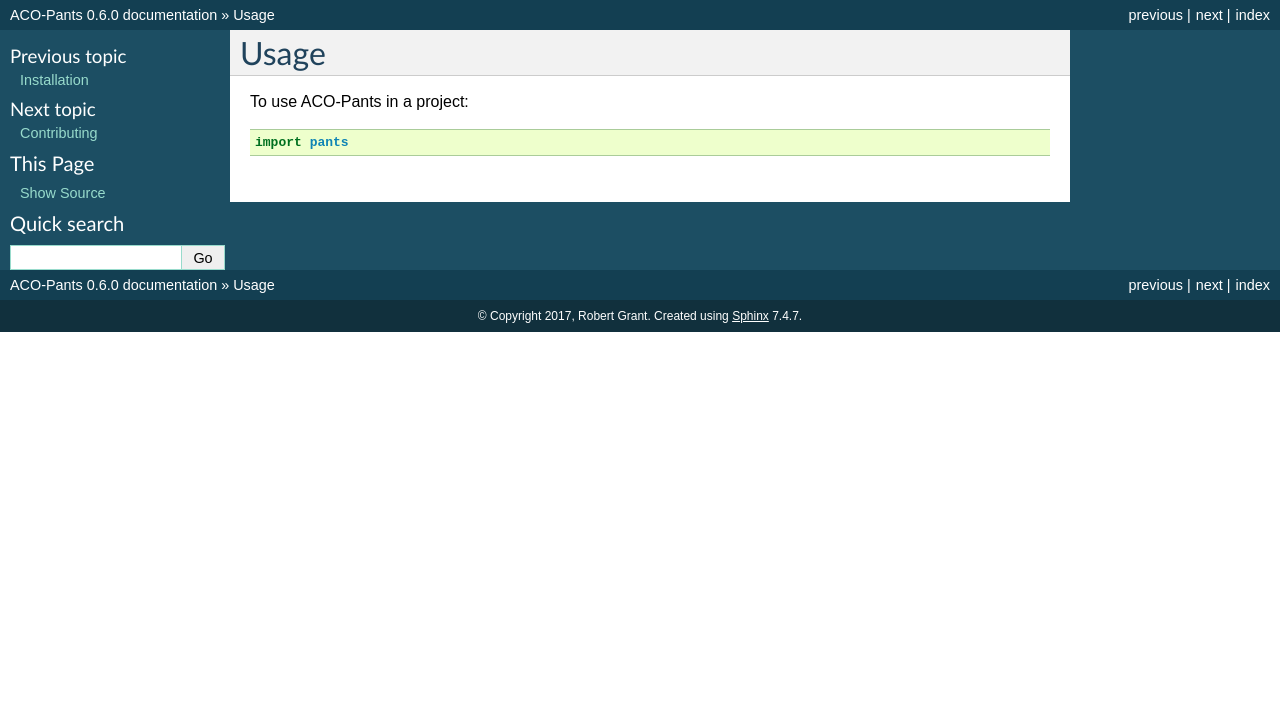
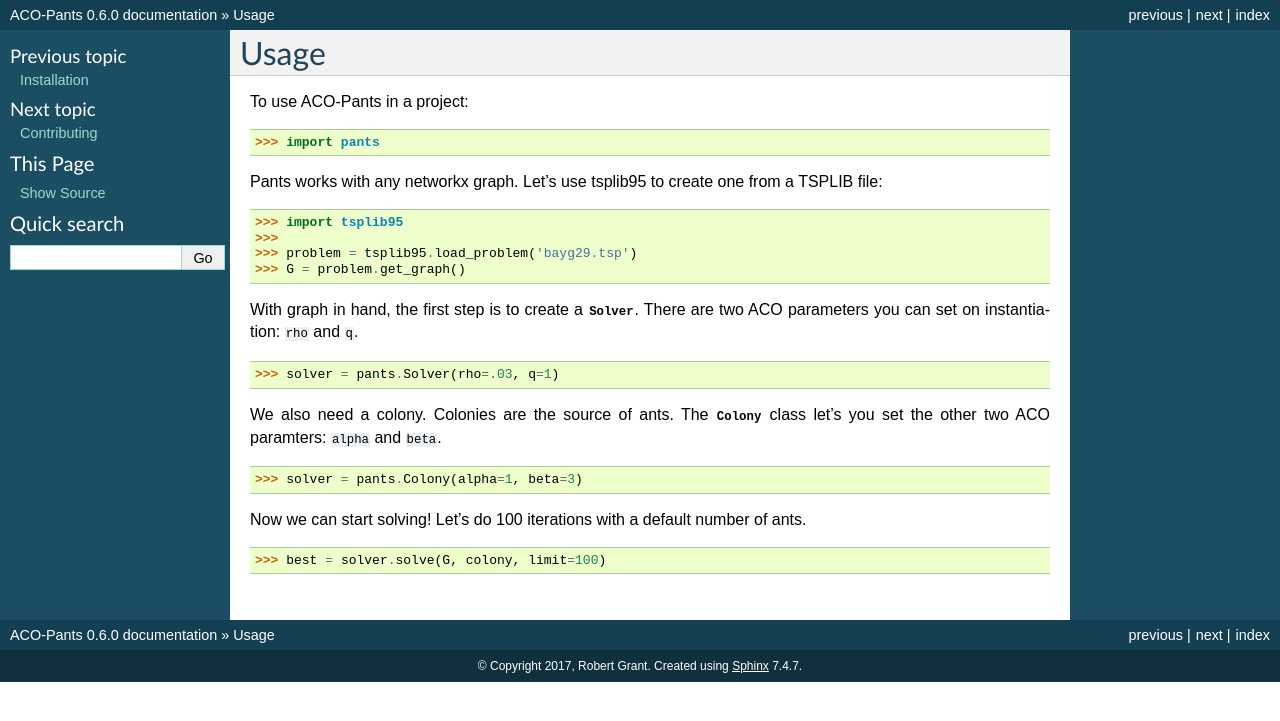
Before and after one commit to rhgrant10/acopy, a Sphinx documentation site: the page built from docs/usage.rst, in a window 1280 px wide. Shown: the top 721 px of the page. Built offline with Sphinx 7.4.7, drawn with Linux system fonts in a browser that asks for light colours; formulas are drawn with MathJax 3; pages that are not in the unit, such as notebooks, are missing from menus.

Commit message:
Start writing docs

```diff
--- a/README.rst
+++ b/README.rst
@@ -12,10 +12,6 @@
 .. image:: https://readthedocs.org/projects/pants/badge/?version=latest
         :target: https://pants.readthedocs.io/en/latest/?badge=latest
         :alt: Documentation Status
-
-.. image:: https://pyup.io/repos/github/rhgrant10/pants/shield.svg
-     :target: https://pyup.io/repos/github/rhgrant10/pants/
-     :alt: Updates
 
 
 Traveling salesman, ant style
--- a/docs/conf.py
+++ b/docs/conf.py
@@ -40,7 +40,7 @@
 
 # Add any Sphinx extension module names here, as strings. They can be
 # extensions coming with Sphinx (named 'sphinx.ext.*') or your custom ones.
-extensions = ['sphinx.ext.autodoc', 'sphinx.ext.viewcode']
+extensions = ['sphinx.ext.autodoc', 'sphinx.ext.viewcode', 'sphinx.ext.imgmath']
 
 # Add any paths that contain templates here, relative to this directory.
 templates_path = ['_templates']
--- a/docs/usage.rst
+++ b/docs/usage.rst
@@ -2,6 +2,35 @@
 Usage
 =====
 
-To use ACO-Pants in a project::
+To use ACO-Pants in a project:
 
-    import pants
+.. code-block:: python
+
+    >>> import pants
+
+Pants works with any networkx graph. Let's use tsplib95 to create one from a TSPLIB file:
+
+.. code-block:: python
+
+    >>> import tsplib95
+    >>>
+    >>> problem = tsplib95.load_problem('bayg29.tsp')
+    >>> G = problem.get_graph()
+
+With graph in hand, the first step is to create a :class:`~Solver`. There are two ACO parameters you can set on instantiation: ``rho`` and ``q``.
+
+.. code-block:: python
+
+    >>> solver = pants.Solver(rho=.03, q=1)
+
+We also need a colony. Colonies are the source of ants. The :class:`~Colony` class let's you set the other two ACO paramters: ``alpha`` and ``beta``.
+
+.. code-block:: python
+
+    >>> solver = pants.Colony(alpha=1, beta=3)
+
+Now we can start solving! Let's do 100 iterations with a default number of ants.
+
+.. code-block:: python
+
+    >>> best = solver.solve(G, colony, limit=100)
--- a/pants/__init__.py
+++ b/pants/__init__.py
@@ -30,6 +30,11 @@
 .. moduleauthor:: Robert Grant <rhgrant10@gmail.com>
 
 """
+__author__ = """Robert Grant"""
+__email__ = 'rhgrant10@gmail.com'
+__version__ = '0.6.0'
+
+
 from .ant import Ant  # noqa: F401
 from .ant import Colony  # noqa: F401
 from .solvers import Solver  # noqa: F401
```
